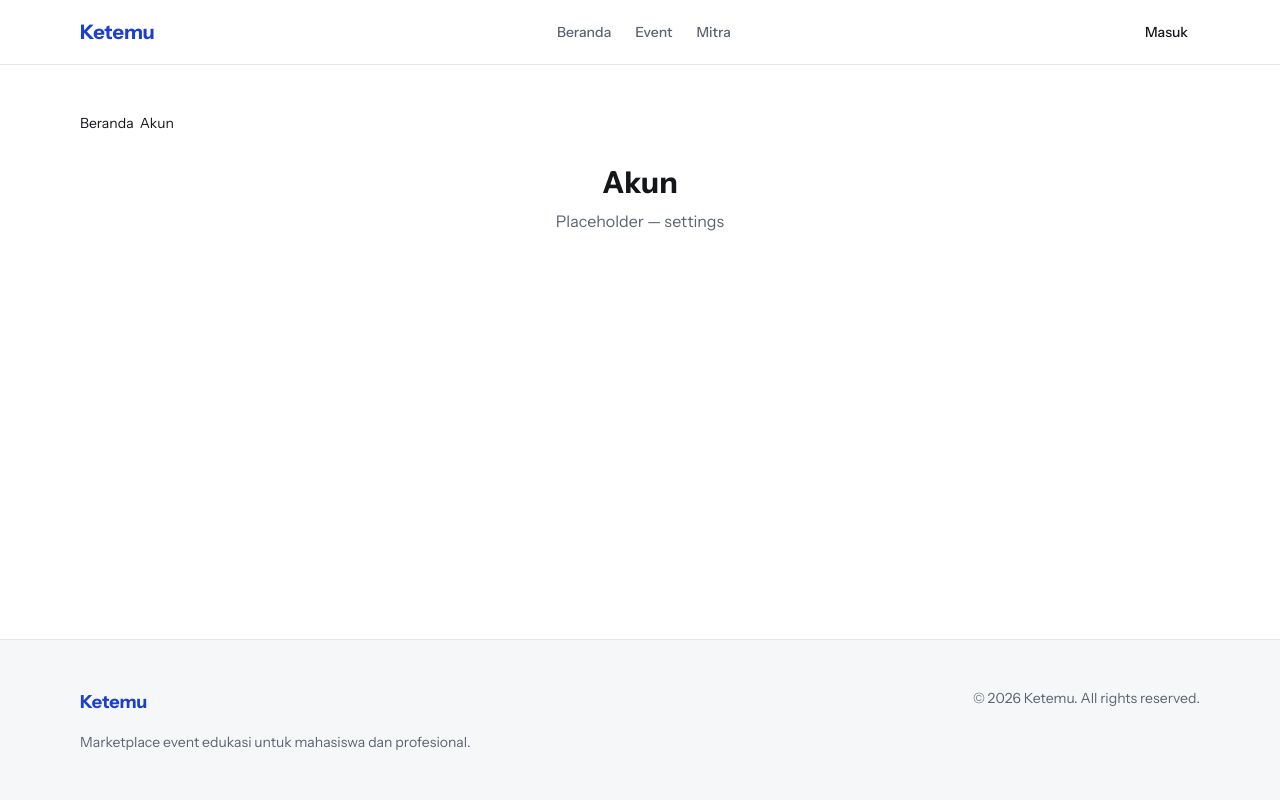
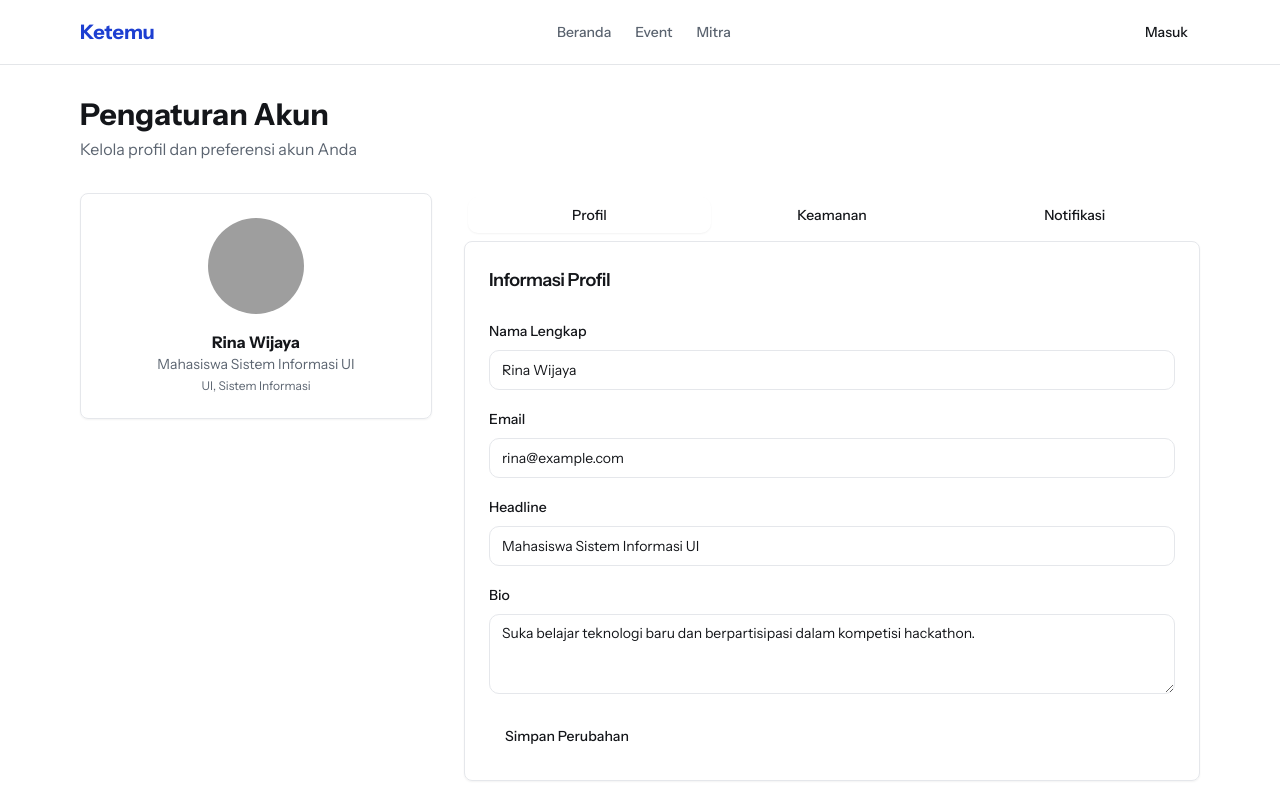
Before and after one commit to VickyIbr/CSUI-Ketemu, a React (Vite) app: page /account in a window 1280 px wide. Shown: the top 800 px of the page. Built offline with nearby package versions, Linux system fonts and the light colour scheme; grey boxes are pictures that could not be loaded.

Commit message:
feat(account-settings): add account settings page with tabs

```diff
--- a/src/pages/user/account-settings.tsx
+++ b/src/pages/user/account-settings.tsx
@@ -1,21 +1,159 @@
-import { Breadcrumb, BreadcrumbList, BreadcrumbItem, BreadcrumbLink, BreadcrumbPage } from "@/components/ui/breadcrumb"
+import { useState } from "react"
+import { Button } from "@/components/ui/button"
+import { Input } from "@/components/ui/input"
+import { Label } from "@/components/ui/label"
+import { Card, CardContent, CardHeader, CardTitle } from "@/components/ui/card"
+import { Tabs, TabsContent, TabsList, TabsTrigger } from "@/components/ui/tabs"
+import { Avatar, AvatarFallback, AvatarImage } from "@/components/ui/avatar"
 
 export function AccountSettingsPage() {
+  const [profile, setProfile] = useState({
+    name: "Rina Wijaya",
+    email: "rina@example.com",
+    headline: "Mahasiswa Sistem Informasi UI",
+    bio: "Suka belajar teknologi baru dan berpartisipasi dalam kompetisi hackathon.",
+  })
+
+  const [saved, setSaved] = useState(false)
+
+  const handleSave = () => {
+    setSaved(true)
+    setTimeout(() => setSaved(false), 2000)
+  }
+
   return (
-    <div className="container mx-auto max-w-[1160px] px-5 py-12">
-      <Breadcrumb>
-        <BreadcrumbList>
-          <BreadcrumbItem>
-            <BreadcrumbLink href="/">Beranda</BreadcrumbLink>
-          </BreadcrumbItem>
-          <BreadcrumbItem>
-            <BreadcrumbPage className="text-ink">Akun</BreadcrumbPage>
-          </BreadcrumbItem>
-        </BreadcrumbList>
-      </Breadcrumb>
-      <div className="mt-8 text-center">
-        <h1 className="text-3xl font-bold text-ink">Akun</h1>
-        <p className="mt-2 text-ink-soft">Placeholder — settings</p>
+    <div className="container mx-auto max-w-[1160px] px-5 py-8">
+      <h1 className="text-3xl font-bold text-ink">Pengaturan Akun</h1>
+      <p className="mt-1 text-ink-soft">Kelola profil dan preferensi akun Anda</p>
+
+      <div className="mt-8 grid gap-8 lg:grid-cols-3">
+        {/* Profile card */}
+        <div className="lg:col-span-1">
+          <Card>
+            <CardContent className="flex flex-col items-center p-6">
+              <Avatar className="h-24 w-24">
+                <AvatarImage src="/avatars/rina.svg" />
+                <AvatarFallback>RW</AvatarFallback>
+              </Avatar>
+              <h2 className="mt-4 font-bold text-ink">{profile.name}</h2>
+              <p className="text-sm text-ink-soft">{profile.headline}</p>
+              <p className="mt-1 text-xs text-ink-soft">UI, Sistem Informasi</p>
+            </CardContent>
+          </Card>
+        </div>
+
+        {/* Settings tabs */}
+        <div className="lg:col-span-2">
+          <Tabs defaultValue="profile" className="w-full">
+            <TabsList className="grid w-full grid-cols-3">
+              <TabsTrigger value="profile">Profil</TabsTrigger>
+              <TabsTrigger value="security">Keamanan</TabsTrigger>
+              <TabsTrigger value="notifications">Notifikasi</TabsTrigger>
+            </TabsList>
+
+            <TabsContent value="profile" className="space-y-4">
+              <Card>
+                <CardHeader>
+                  <CardTitle className="text-lg">Informasi Profil</CardTitle>
+                </CardHeader>
+                <CardContent className="space-y-4">
+                  <div className="space-y-2">
+                    <Label htmlFor="name">Nama Lengkap</Label>
+                    <Input
+                      id="name"
+                      value={profile.name}
+                      onChange={(e) => setProfile({ ...profile, name: e.target.value })}
+                    />
+                  </div>
+                  <div className="space-y-2">
+                    <Label htmlFor="email">Email</Label>
+                    <Input
+                      id="email"
+                      type="email"
+                      value={profile.email}
+                      onChange={(e) => setProfile({ ...profile, email: e.target.value })}
+                    />
+                  </div>
+                  <div className="space-y-2">
+                    <Label htmlFor="headline">Headline</Label>
+                    <Input
+                      id="headline"
+                      value={profile.headline}
+                      onChange={(e) => setProfile({ ...profile, headline: e.target.value })}
+                    />
+                  </div>
+                  <div className="space-y-2">
+                    <Label htmlFor="bio">Bio</Label>
+                    <textarea
+                      id="bio"
+                      value={profile.bio}
+                      onChange={(e) => setProfile({ ...profile, bio: e.target.value })}
+                      className="w-full rounded-md border border-input bg-transparent px-3 py-2 text-sm min-h-[80px]"
+                    />
+                  </div>
+                  <Button onClick={handleSave}>
+                    {saved ? "Tersimpan ✓" : "Simpan Perubahan"}
+                  </Button>
+                </CardContent>
+              </Card>
+            </TabsContent>
+
+            <TabsContent value="security" className="space-y-4">
+              <Card>
+                <CardHeader>
+                  <CardTitle className="text-lg">Keamanan</CardTitle>
+                </CardHeader>
+                <CardContent className="space-y-4">
+                  <div className="space-y-2">
+                    <Label htmlFor="currentPassword">Kata Sandi Saat Ini</Label>
+                    <Input id="currentPassword" type="password" />
+                  </div>
+                  <div className="space-y-2">
+                    <Label htmlFor="newPassword">Kata Sandi Baru</Label>
+                    <Input id="newPassword" type="password" />
+                  </div>
+                  <div className="space-y-2">
+                    <Label htmlFor="confirmNewPassword">Konfirmasi Kata Sandi Baru</Label>
+                    <Input id="confirmNewPassword" type="password" />
+                  </div>
+                  <Button>Ubah Kata Sandi</Button>
+                </CardContent>
+              </Card>
+            </TabsContent>
+
+            <TabsContent value="notifications" className="space-y-4">
+              <Card>
+                <CardHeader>
+                  <CardTitle className="text-lg">Preferensi Notifikasi</CardTitle>
+                </CardHeader>
+                <CardContent className="space-y-4">
+                  <div className="flex items-center justify-between">
+                    <div>
+                      <p className="font-medium text-ink">Email Notifikasi</p>
+                      <p className="text-sm text-ink-soft">Terima notifikasi event via email</p>
+                    </div>
+                    <input type="checkbox" defaultChecked className="h-4 w-4" />
+                  </div>
+                  <div className="flex items-center justify-between">
+                    <div>
+                      <p className="font-medium text-ink">Reminder Event</p>
+                      <p className="text-sm text-ink-soft">Ingatkan 24 jam sebelum event</p>
+                    </div>
+                    <input type="checkbox" defaultChecked className="h-4 w-4" />
+                  </div>
+                  <div className="flex items-center justify-between">
+                    <div>
+                      <p className="font-medium text-ink">Promo & Update</p>
+                      <p className="text-sm text-ink-soft">Info promo dan update platform</p>
+                    </div>
+                    <input type="checkbox" className="h-4 w-4" />
+                  </div>
+                  <Button>Simpan Preferensi</Button>
+                </CardContent>
+              </Card>
+            </TabsContent>
+          </Tabs>
+        </div>
       </div>
     </div>
   )
```
